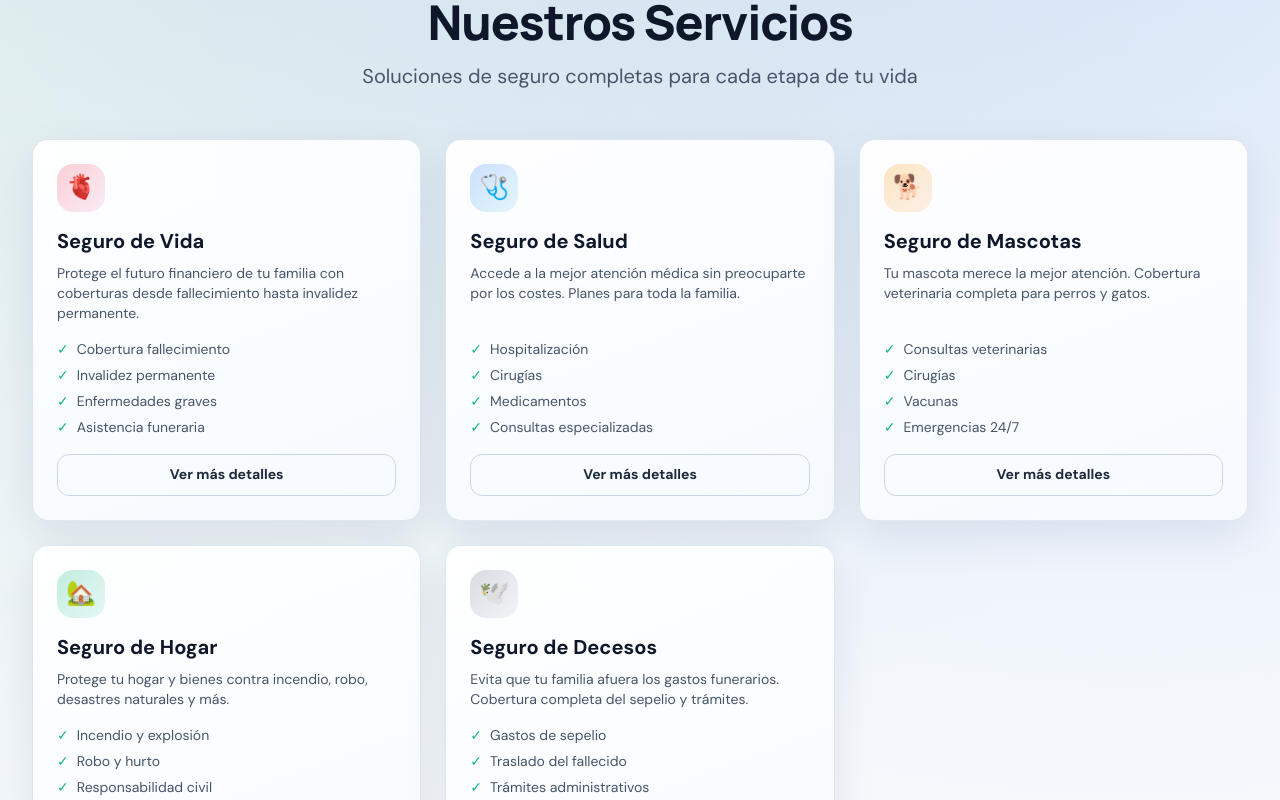
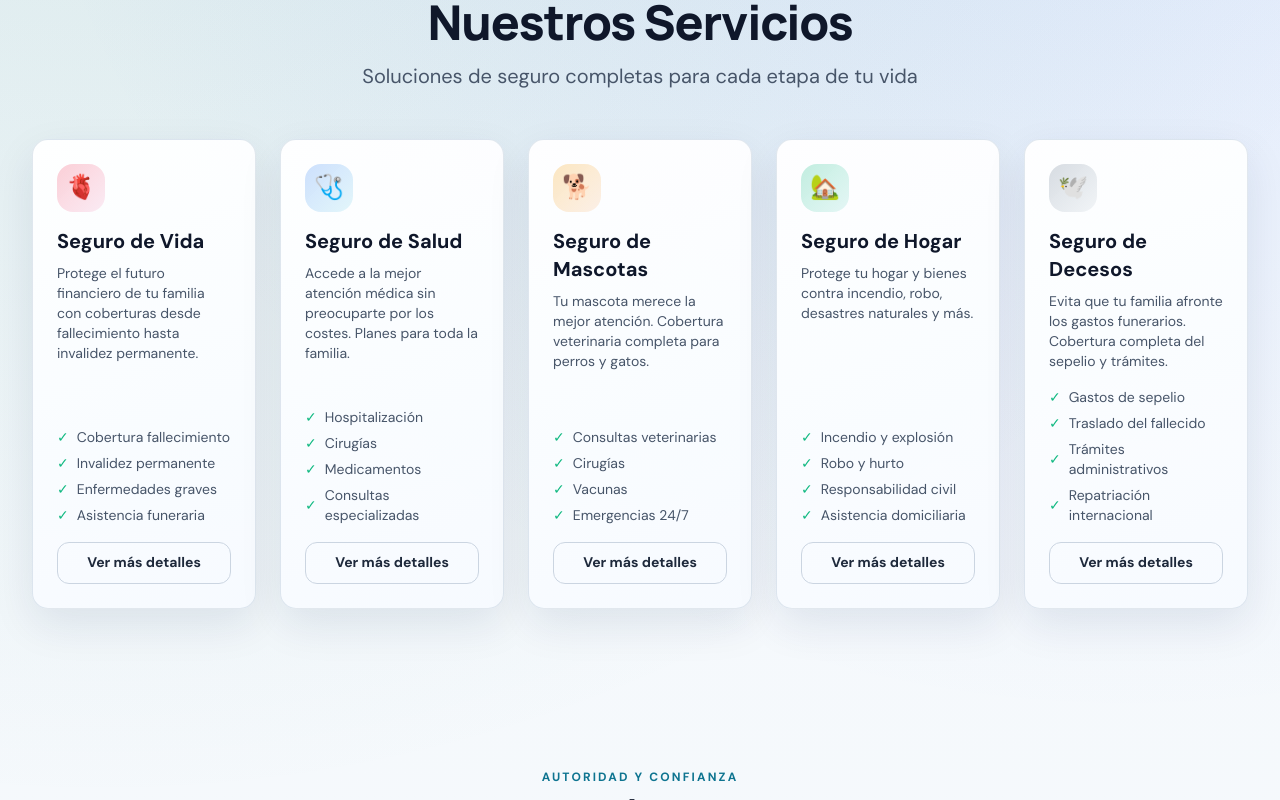
Before and after one commit to silvarojasdiegoarturo91/portfolio-Corredor-seguros-Julieth, a Next.js app: page / in a window 1280 px wide. Shown: the part 920-1720 px from the top of the page. Built offline with nearby package versions, Linux system fonts and the light colour scheme; no server answers.

Commit message:
fix: correct typo and grid layout in Services section
Agent-Logs-Url: https://github.com/silvarojasdiegoarturo91/portfolio-Corredor-seguros-Julieth/sessions/9852dfe3-bba5-4e28-98f8-4bb988354e7a

Co-authored-by: silvarojasdiegoarturo91 <263244312+silvarojasdiegoarturo91@users.noreply.github.com>

```diff
--- a/src/components/sections/Services.tsx
+++ b/src/components/sections/Services.tsx
@@ -43,7 +43,7 @@ const services = [
     href: '/services/decesos',
     icon: '🕊️',
     title: 'Seguro de Decesos',
-    description: 'Evita que tu familia afuera los gastos funerarios. Cobertura completa del sepelio y trámites.',
+    description: 'Evita que tu familia afronte los gastos funerarios. Cobertura completa del sepelio y trámites.',
     features: ['Gastos de sepelio', 'Traslado del fallecido', 'Trámites administrativos', 'Repatriación internacional'],
     color: 'from-slate-500/25 to-slate-400/10 text-slate-600',
   },
@@ -62,7 +62,7 @@ export function ServicesSection() {
             Soluciones de seguro completas para cada etapa de tu vida
           </p>
         </div>
-        <div className="grid grid-cols-1 md:grid-cols-2 lg:grid-cols-3 gap-6">
+        <div className="grid grid-cols-1 md:grid-cols-2 lg:grid-cols-3 xl:grid-cols-5 gap-6">
           {services.map((service) => (
             <Card key={service.id} hover className="flex flex-col">
               <div className={`inline-flex h-12 w-12 items-center justify-center rounded-2xl bg-gradient-to-br ${service.color} text-2xl mb-4`}>
```
